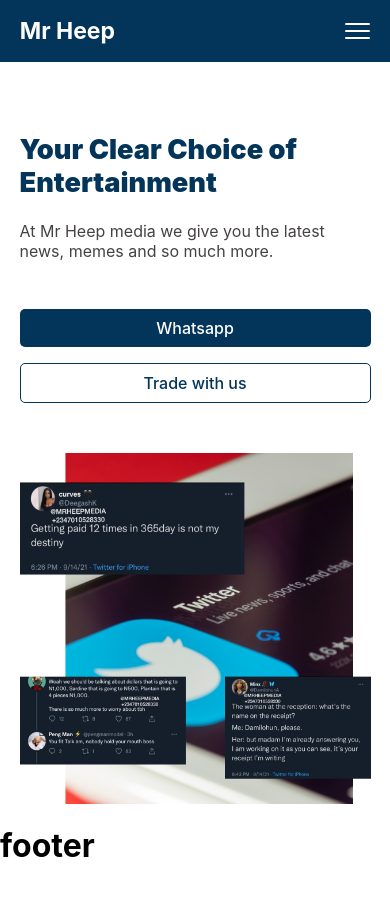
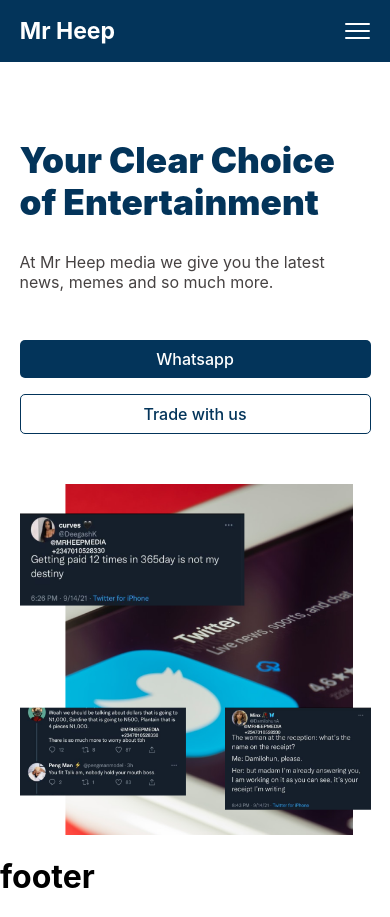
Before and after one commit to Chisonm/mr-heep, a Next.js app: page / in a window 390 px wide. Before the commit the page ends 886 px from the top, so only its background shows below. Built offline with nearby package versions, Linux system fonts and the light colour scheme.

Commit message:
hero section done

```diff
--- a/styles/Hero.module.css
+++ b/styles/Hero.module.css
@@ -63,7 +63,7 @@
         color: #03345A;
         font-weight: 900;
         font-style: normal;
-        font-size: 1.7rem;
+        font-size: 2.2rem;
     }
     .hero__lead_text {
         color: #464242;
```
